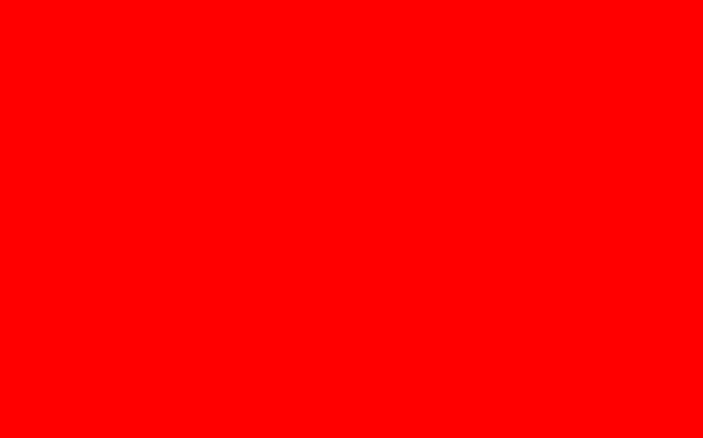
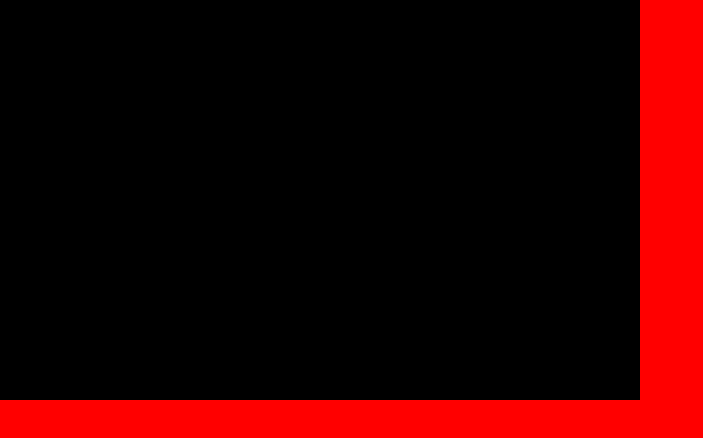
Before and after one commit to ronitsinghtech/Github-User-Lookup, a plain HTML site: page index.html in a window 1280 px wide. Shown: the whole page, without its empty margins (0-703 px from the left). Drawn offline with Linux system fonts and the light colour scheme.

Commit message:
Test Commit

```diff
--- a/class.css
+++ b/class.css
@@ -7,3 +7,8 @@
   width: 100vw;
   background-color: red;
 }
+.test {
+  height: 50vh;
+  width: 50vw;
+  background-color: black;
+}
--- a/index.html
+++ b/index.html
@@ -8,6 +8,8 @@
     <script src="./main.js" defer></script>
   </head>
   <body>
-    <section class="screen"></section>
+    <section class="screen">
+      <section class="test"></section>
+    </section>
   </body>
 </html>
```
